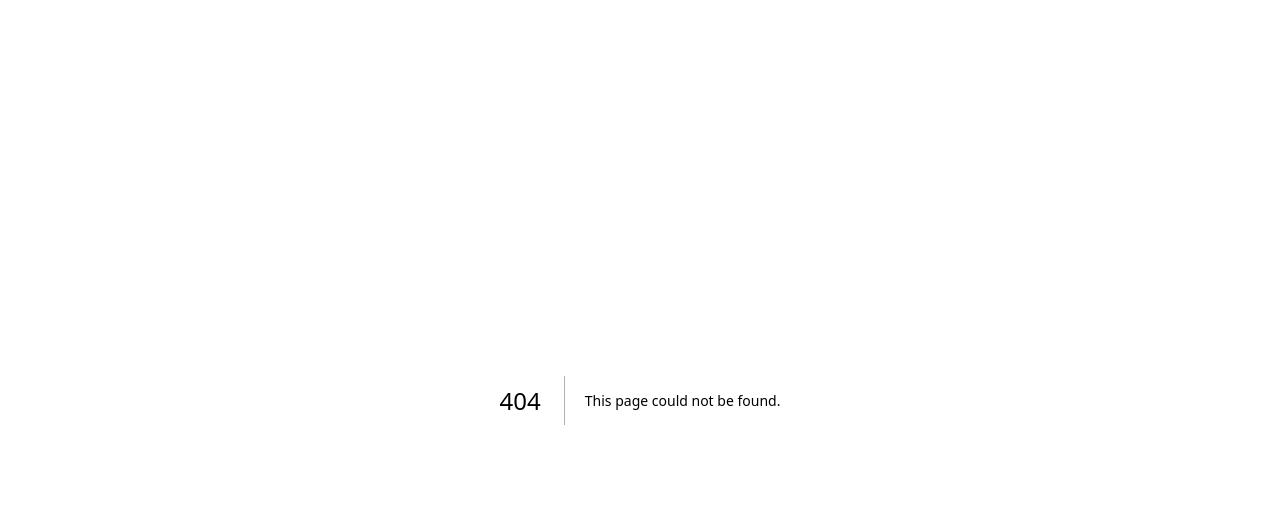
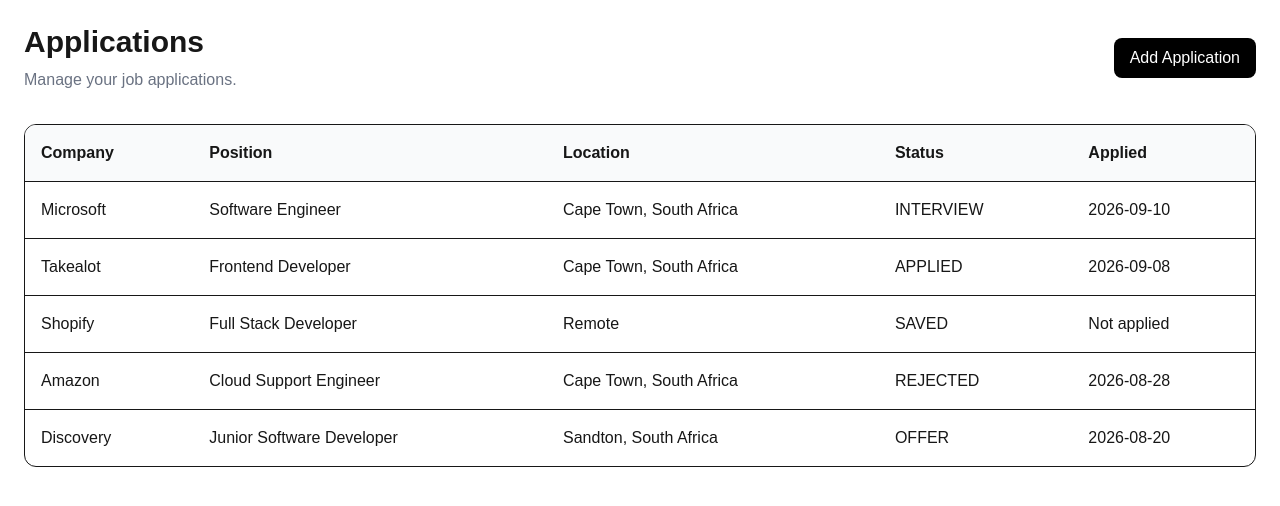
Before and after one commit to Luka2Lkay/smart-job-application-tracker, a Next.js app: page /dashboard/applications in a window 1280 px wide. Before the commit this address had no page. Shown: the top 506 px of the page. Built offline with nearby package versions, Linux system fonts and the light colour scheme.

Commit message:
applications page

```diff
--- /dev/null
+++ b/app/dashboard/applications/page.tsx
@@ -0,0 +1,45 @@
+import Link from "next/link"
+import { applications } from "@/lib/data/applications"
+
+function ApplicationsPage() {
+    return (
+        <main className="p-6">
+            <div className="mb-8 flex items-center justify-between">
+                <div>
+                    <h1 className="text-3xl font-bold">Applications</h1>
+                    <p className="mt-2 text-gray-500">Manage your job applications.</p>
+                </div>
+                <Link href="/dashboard/applications/new" className="rounded-lg bg-black px-4 py-2 text-white">
+                    Add Application
+                </Link>
+            </div>
+
+            <div className="overflow-hidden rounded-xl border">
+                <table className="w-full">
+                    <thead className="border-b bg-gray-50">
+                        <tr>
+                            <th className="p-4 text-left">Company</th>
+                            <th className="p-4 text-left">Position</th>
+                            <th className="p-4 text-left">Location</th>
+                            <th className="p-4 text-left">Status</th>
+                            <th className="p-4 text-left">Applied</th>
+                        </tr>
+                    </thead>
+                    <tbody>
+                        {applications.map((application) => (
+                            <tr key={application.id} className="border-b last:border-b-0">
+                                <td className="p-4 font-medium">{application.company}</td>
+                                <td className="p-4">{application.position}</td>
+                                <td className="p-4">{application.location}</td>
+                                <td className="p-4">{application.status}</td>
+                                <td className="p-4">{application.appliedAt || "Not applied"}</td>
+                            </tr>
+                        ))}
+                    </tbody>
+                </table>
+            </div>
+        </main>
+    )
+}
+
+export default ApplicationsPage
```
